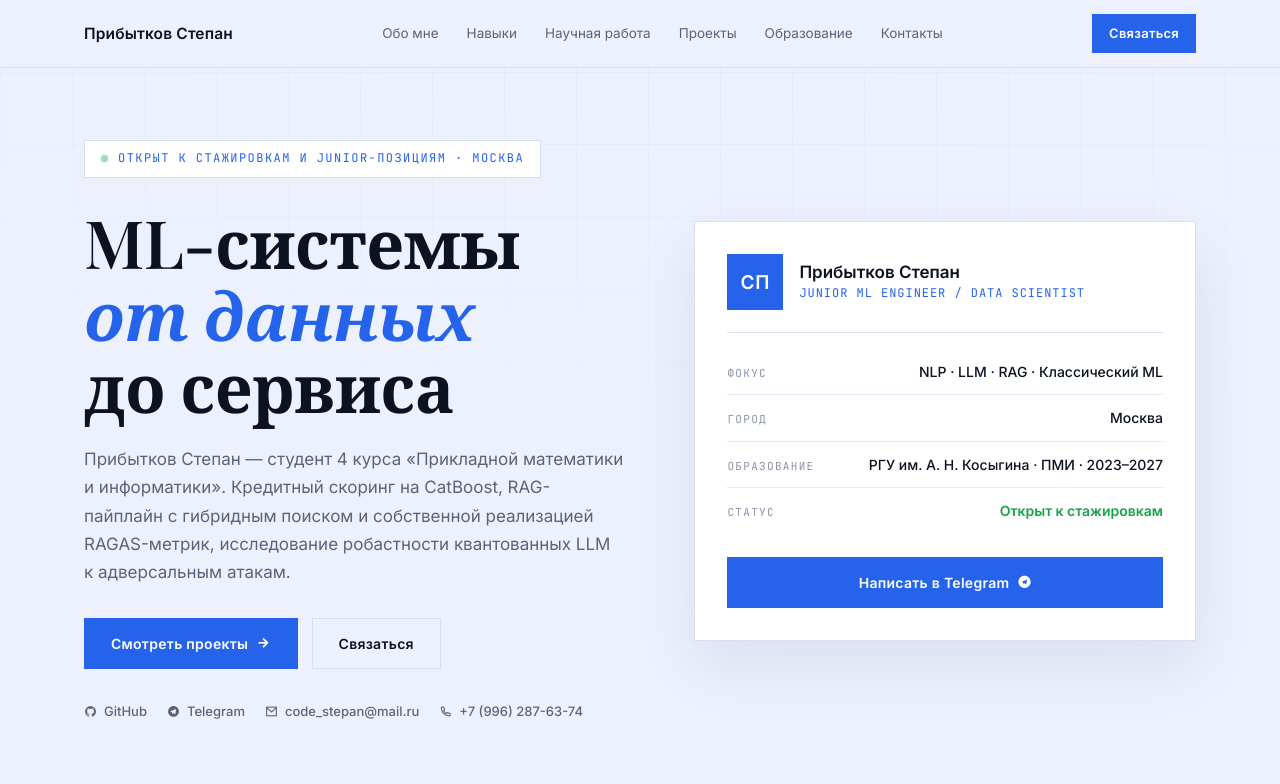
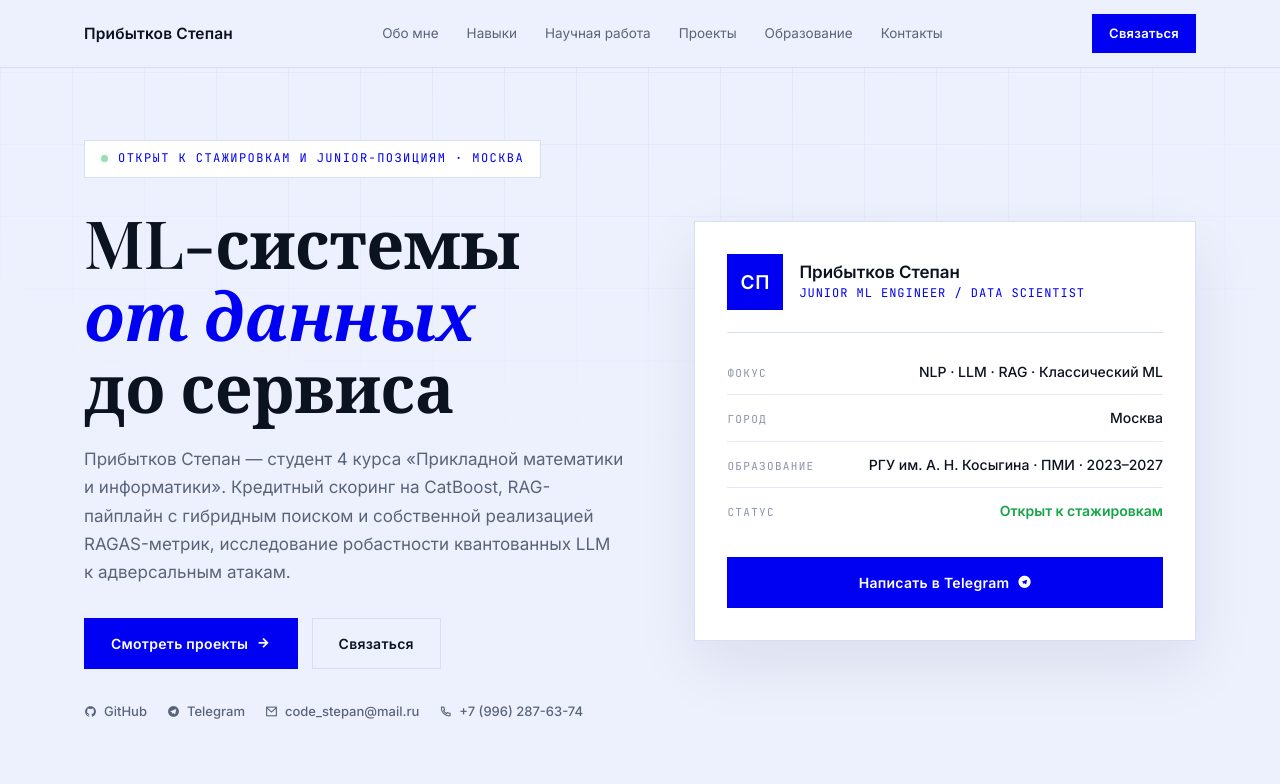
Before and after one commit to code-stepan/portfolio, a plain HTML site: page index.html in a window 1280 px wide. Shown: the top 784 px of the page. Drawn offline with nearby package versions, Linux system fonts and the light colour scheme; a web font is replaced by a local one.

Commit message:
Возврат к фирменному ядовитому синему Nous Research #0000F2; версия кэша v=6
Co-authored-by: code-stepan <code-stepan@users.noreply.github.com>

```diff
--- a/css/style.css
+++ b/css/style.css
@@ -10,9 +10,9 @@
   --panel-hover: #F3F5FF;
   --border: #D8DEF4;
   --border-soft: #E4E9FA;
-  --blue: #2563EB;
-  --blue-hover: #1D4ED8;
-  --blue-dim: rgba(37, 99, 235, 0.07);
+  --blue: #0000F2;
+  --blue-hover: #1A1AF5;
+  --blue-dim: rgba(0, 0, 242, 0.07);
   --text: #0B1220;
   --muted: #5A6478;
   --faint: #8B93A7;
@@ -66,8 +66,8 @@ img { max-width: 100%; }
   pointer-events: none;
   z-index: 0;
   background-image:
-    linear-gradient(rgba(37, 99, 235, 0.05) 1px, transparent 1px),
-    linear-gradient(90deg, rgba(37, 99, 235, 0.05) 1px, transparent 1px);
+    linear-gradient(rgba(0, 0, 242, 0.05) 1px, transparent 1px),
+    linear-gradient(90deg, rgba(0, 0, 242, 0.05) 1px, transparent 1px);
   background-size: 72px 72px;
   mask-image: radial-gradient(ellipse 90% 60% at 50% 0%, black 0%, transparent 100%);
   -webkit-mask-image: radial-gradient(ellipse 90% 60% at 50% 0%, black 0%, transparent 100%);
@@ -771,7 +771,7 @@ img { max-width: 100%; }
   border-bottom: 1px solid var(--border);
   transition: background 0.2s;
 }
-.edu-row:hover { background: rgba(37, 99, 235, 0.03); }
+.edu-row:hover { background: rgba(0, 0, 242, 0.02); }
 
 .edu-main h3 { font-size: 17px; font-weight: 600; margin-bottom: 4px; }
 .edu-main p { font-size: 14px; color: var(--muted); }
--- a/index.html
+++ b/index.html
@@ -21,7 +21,7 @@
 
   <link href="https://cdn.jsdelivr.net/npm/remixicon@4.2.0/fonts/remixicon.css" rel="stylesheet">
 
-  <link rel="stylesheet" href="css/style.css?v=5">
+  <link rel="stylesheet" href="css/style.css?v=6">
 </head>
 <body>
 
@@ -304,6 +304,6 @@
 
   <button class="back-to-top" id="back-to-top" aria-label="Наверх"><i class="ri-arrow-up-line"></i></button>
 
-  <script src="js/main.js?v=5"></script>
+  <script src="js/main.js?v=6"></script>
 </body>
 </html>
```
Also changed, not shown: 1 other file.
